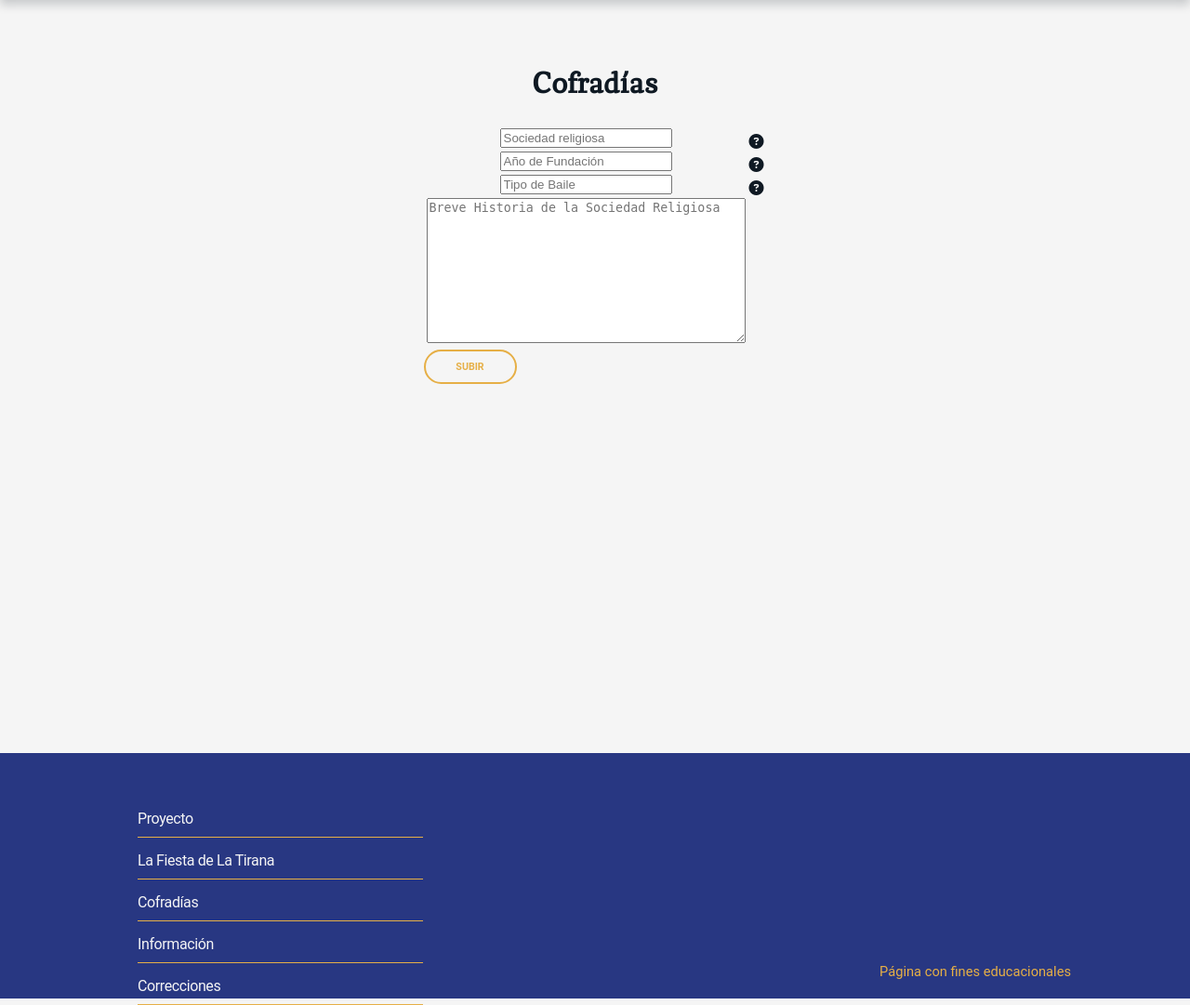
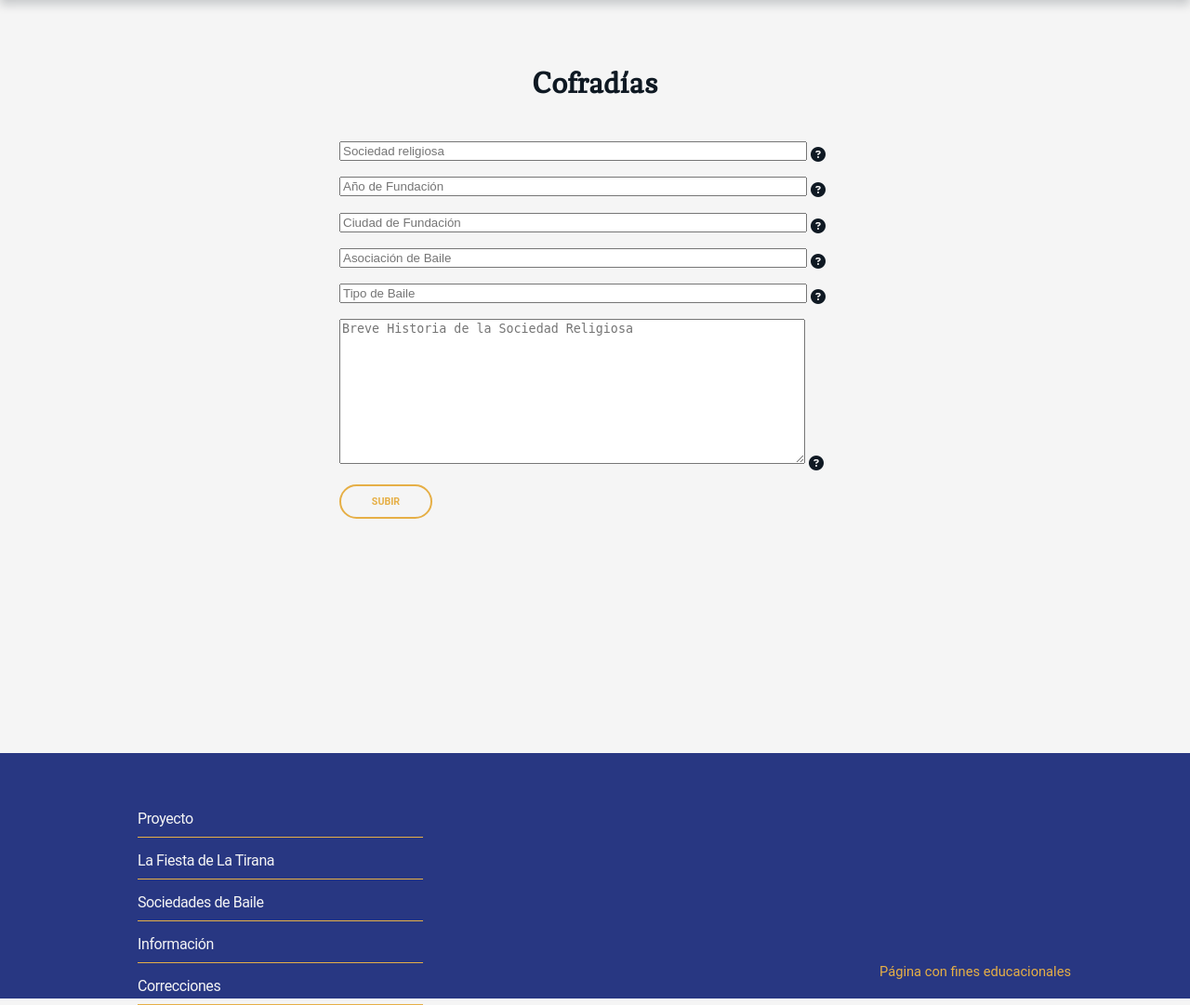
Before and after one commit to Psycotastic/tesis_latirana, a Django app: page /guilds/ in a window 1280 px wide. Shown: the part 230-1311 px from the top of the page at 93% size. Run offline with Django 3.2, Linux system fonts and the light colour scheme; data that the repository does not hold is empty; some libraries are stand-ins or nearby versions.

Commit message:
formulario de sociedades

```diff
--- a/latirana/fotos/forms.py
+++ b/latirana/fotos/forms.py
@@ -32,11 +32,12 @@ class GuildForm(forms.ModelForm):
 
     class Meta:
         model = Cofradia
-        fields = ('society', 'fundation', 'dance', 'history')
+        fields = ('society', 'foundation', 'city', 'association', 'dance', 'history' )
         widgets = {
             'society': forms.TextInput(attrs={'placeholder': 'Sociedad religiosa'}),
-            'fundation': forms.TextInput(attrs={'placeholder': 'Año de Fundación'}),
-            'asociation': forms.TextInput(attrs={'placeholder' : 'Asociación de Baile'}),
+            'foundation': forms.TextInput(attrs={'placeholder': 'Año de Fundación'}),
+            'association': forms.TextInput(attrs={'placeholder' : 'Asociación de Baile'}),
+            'city': forms.TextInput(attrs={'placeholder' : 'Ciudad de Fundación'}),
             'dance' : forms.TextInput(attrs={'placeholder' : 'Tipo de Baile'}),
             'history' : forms.Textarea(attrs={'placeholder' : 'Breve Historia de la Sociedad Religiosa'})
         }
--- a/latirana/fotos/models.py
+++ b/latirana/fotos/models.py
@@ -154,9 +154,11 @@ class Post(models.Model):
         return self.year
 
 class Cofradia(models.Model):
-    society = models.CharField(max_length=255)
-    fundation = models.CharField(max_length=4)
-    dance = models.CharField(max_length=255)
+    society = models.CharField(max_length=100)
+    foundation = models.CharField(max_length=4)
+    association = models.CharField(max_length=100)
+    city = models.CharField(max_length=100)
+    dance = models.CharField(max_length=50)
     history = models.TextField()
 
     def __str__(self):
--- a/latirana/src/stylesheet.css
+++ b/latirana/src/stylesheet.css
@@ -387,7 +387,7 @@ div.input_text input {
     border-radius: 3px;
 }
 
-div.input_text input#id_guild,
+div.input_text input#guild,
 div.input_text input#id_performance,
 div.input_text input#id_year,
 div.input_text input#id_costume,
@@ -465,6 +465,29 @@ button#postsubmit:active {
     color: var(--blue);
     border: 2px solid var(--blue);
 }
+
+/* FORMULARIO DE COFRADÍAS */
+
+form#form-society {
+    width: 550px;
+    display: flex;
+    flex-direction: column;
+    justify-content: space-evenly;
+}
+
+form#form-society div.input {
+    width: 100%;
+}
+
+input#id_society,
+input#id_foundation,
+input#id_city,
+input#id_association,
+input#id_dance,
+textarea#id_history {
+    width: 90%;
+}
+
 
 /* FOOTER */
 
--- a/latirana/templates/base.html
+++ b/latirana/templates/base.html
@@ -50,7 +50,7 @@
     <div class="footer_links">
             <div><a href="/proyecto">Proyecto</a></div>
             <div><a href="/tirana">La Fiesta de La Tirana</a></div>
-            <div><a href="/guilds">Cofradías</a></div>
+            <div><a href="/guilds">Sociedades de Baile</a></div>
             <div><a href="/info">Información</a></div>
             <div><a href="/corrections">Correcciones</a></div>
     </div>
--- a/latirana/templates/cofradias.html
+++ b/latirana/templates/cofradias.html
@@ -10,26 +10,44 @@
 </div>
 
 <div class="wrap">
-    <form method="post">
+    <form method="post" id="form-society">
         {% csrf_token %}
-
-        <table id="entry-form">
-            <tr>
-                <th>{{ form.society }}</th>
-                <th><i class="fas fa-question-circle tooltip"><span class="tooltiptext">Texto de prueba</span></i></th>
-            </tr>
-            <tr>
-                <th>{{ form.fundation }}</th>
-                <th><i class="fas fa-question-circle tooltip"><span class="tooltiptext">Texto de prueba</span></i></th>
-            </tr>
-            <tr>
-                <th>{{ form.dance }}</th>
-                <th><i class="fas fa-question-circle tooltip"><span class="tooltiptext">Texto de prueba</span></i></th>
-            </tr>
-            <tr>
-                <th>{{ form.history }}</th>
-            </tr>
-        </table>
+            <div class="input">
+                {{ form.society }}
+                <i class="fas fa-question-circle tooltip">
+                    <span class="tooltiptext">Nombre de la Sociedad de Baile</span>
+                </i>
+            </div>
+            <div class="input">
+                {{ form.foundation }}
+                <i class="fas fa-question-circle tooltip">
+                    <span class="tooltiptext">El año en que se fundó la sociedad.</span>
+                </i>
+            </div>
+            <div class="input">
+                {{ form.city }}
+                <i class="fas fa-question-circle tooltip">
+                    <span class="tooltiptext">Ciudad de fundación.</span>
+                </i>
+            </div>
+            <div class="input">
+                {{ form.association }}
+                <i class="fas fa-question-circle tooltip">
+                    <span class="tooltiptext">Asociación a la que pertenece la sociedad.</span>
+                </i>
+            </div>
+            <div class="input">
+                {{ form.dance }}
+                <i class="fas fa-question-circle tooltip">
+                    <span class="tooltiptext">Baile que realiza la sociedad.</span>
+                </i>
+            </div>
+            <div class="input">
+                {{ form.history }}
+                <i class="fas fa-question-circle tooltip">
+                    <span class="tooltiptext">Breve historia de la Sociedad de Baile.</span>
+                </i>
+            </div>
         <button type="submit" id="postsubmit">Subir</button>
     </form>
 </div>
--- a/latirana/templates/upload.html
+++ b/latirana/templates/upload.html
@@ -23,7 +23,7 @@
                 <p>∗ Campos obligatorios</p>
             </div>
             <div class="input">
-                <input list="id_guild" placeholder="Sociedad de Baile" name="guild"/>
+                <input id="guild" list="id_guild" placeholder="Sociedad de Baile" name="guild"/>
                 <datalist id="id_guild">
                     {% for item in guild_lists %}
                     <option>{{item.0}}</option>
```
